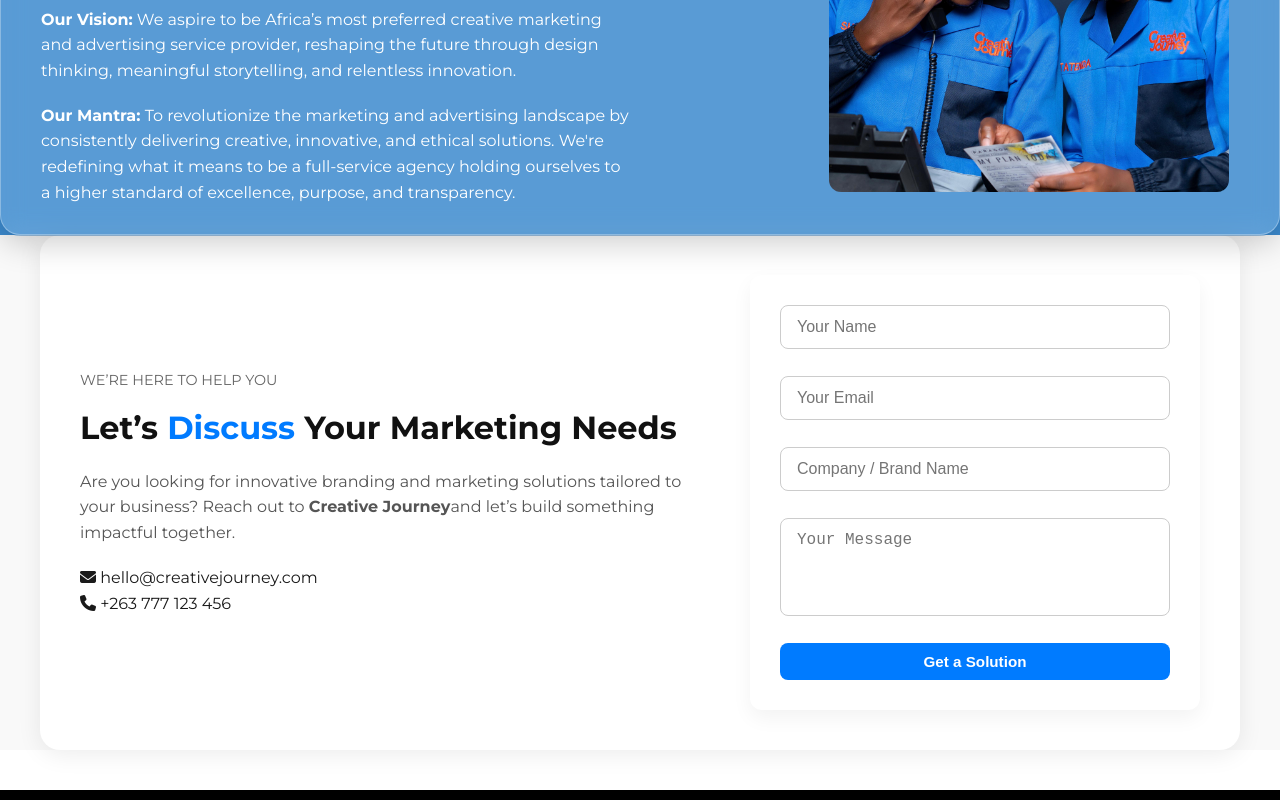
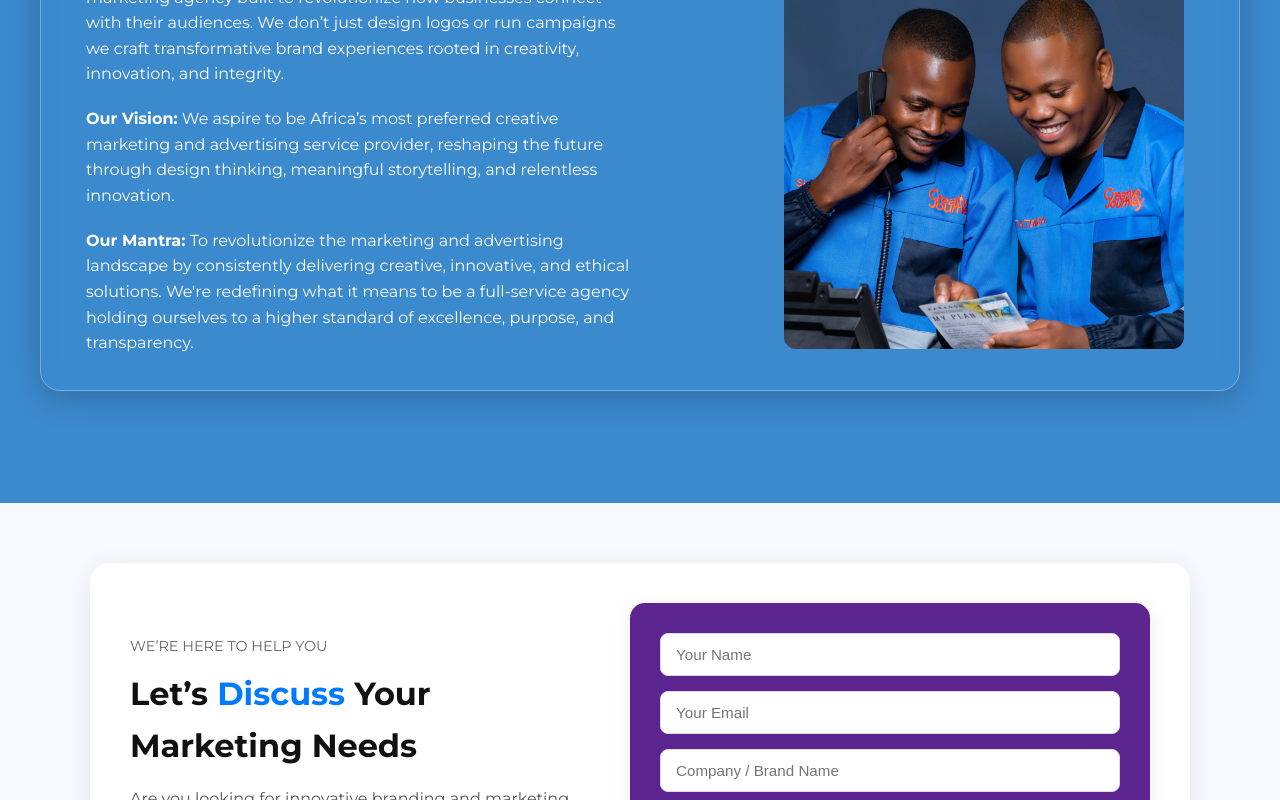
Before and after one commit to KudzaiNicholasTivatye/Creative-Journey, a React (Vite) app: page / in a window 1280 px wide. Shown: the part 2984-3784 px from the top of the page. Built offline with nearby package versions, Linux system fonts and the light colour scheme.

Commit message:
first commit

```diff
--- a/src/components/Contact.css
+++ b/src/components/Contact.css
@@ -238,7 +238,7 @@
 }
 
 .phone-image img {
-  width: 100%;
+  width: 85%;
   border-radius: 12px;
   object-fit: cover;
 }
@@ -247,7 +247,6 @@
 .footer {
   background-color: #000;
   color: #fff;
-  padding: 8rem 5rem;
   font-family: 'Segoe UI', sans-serif;
 
 }
@@ -263,6 +262,7 @@
 .footer-logo h2 {
   font-size: 1.8rem;
   margin-bottom: 0.5rem;
+    color: #fffcfc;
 }
 
 .footer-logo p {
@@ -286,7 +286,7 @@
 }
 
 .footer-column a {
-  color: #ccc;
+  color: #fffcfc;
   text-decoration: none;
   transition: color 0.3s ease;
 }
--- a/src/components/Contact.jsx
+++ b/src/components/Contact.jsx
@@ -11,7 +11,7 @@ const ContactUs = () => {
 
 
 
-    <section className="contact-section">
+    <section className="contact">
 
 <nav className="glass-navbar">
   <div className="glass-content">
--- a/src/components/Homepage.css
+++ b/src/components/Homepage.css
@@ -189,6 +189,7 @@ section h2 {
 /* ===== About Section ===== */
 #about{
    background-color: #3c8ace;
+     padding: 7rem 1rem;
 }
 
 #about p {
@@ -207,7 +208,7 @@ section h2 {
   align-items: flex-start;
   justify-content: space-between;
   gap: 0rem;
-  padding: 10px;
+  padding: 15px;
 }
 
 /* Text */
@@ -227,7 +228,7 @@ section h2 {
 
 .about-image img {
   max-width: 400px;
-  margin-top: 7px;
+  margin-top: 65px;
   border-radius: 12px;
   object-fit: cover;
   margin-right: 40px;
@@ -235,12 +236,17 @@ section h2 {
 
 /* Glassmorphism effect */
 .glass-card {
-  background: rgba(255, 255, 255, 0.15);
+
   border-radius: 20px;
   box-shadow: 0 8px 32px rgba(0, 0, 0, 0.2);
   backdrop-filter: blur(12px);
   -webkit-backdrop-filter: blur(12px);
   border: 1px solid rgba(255, 255, 255, 0.3);
+   max-width: 1200px;    /* Set your desired max width */
+  width: 100%;         /* Makes it responsive */
+  margin: 0 auto;   /* Set your desired max width */
+         /* Makes it responsive */
+  margin: 0 auto;
 }
 
 
@@ -523,21 +529,20 @@ section h2 {
 
 /* ===== Contact Section ===== */
 
-/* Contact Section */
-
+  /* Contact Section */
 .contact-section {
-
+  padding: 60px 20px;
   background: #f8f9fc;
+  display: flex;
   justify-content: center;
 }
 
 .contact-container {
-  margin-top: 100px;
   display: flex;
   justify-content: space-between;
   align-items: center;
-  max-width: 1000px;
-  width: 95%;
+  max-width: 1100px;
+  width: 100%;
   background: #fff;
   border-radius: 20px;
   padding: 40px;
@@ -585,14 +590,12 @@ section h2 {
 }
 
 /* Right Side (Form) */
-
 .contact-form {
-  flex: 0.9; /* shrink size */
-  max-width: 450px; /* fixed compact width */
-  background: #fff;
+  flex: 1;
+  background: #5b248e;
   border-radius: 15px;
-  box-shadow: 0 6px 25px rgba(0, 0, 0, 0.1);
-  padding: 0px 25px;  /* less padding inside */
+  box-shadow: 0 4px 20px rgba(0, 0, 0, 0.08);
+  padding: 30px;
 }
 
 .contact-form form {
@@ -602,27 +605,27 @@ section h2 {
 
 .contact-form input,
 .contact-form textarea {
-  margin-bottom: 12px;
-  padding: 10px 14px; /* smaller inputs */
+  margin-bottom: 15px;
+  padding: 12px 15px;
   border: 1px solid #ddd;
   border-radius: 8px;
-  font-size: 0.9rem;
+  font-size: 0.95rem;
   outline: none;
   transition: border 0.3s ease;
 }
 
-.contact-form textarea {
-  resize: none; /* keep clean look */
+.contact-form input:focus,
+.contact-form textarea:focus {
+  border-color: #007bff;
 }
 
 .contact-form button {
   background: #007bff;
   color: white;
-  padding: 10px;
+  padding: 12px;
   border: none;
   border-radius: 8px;
-  font-size: 0.95rem;
-  font-weight: 600;
+  font-size: 1rem;
   cursor: pointer;
   transition: background 0.3s ease;
 }
@@ -631,52 +634,7 @@ section h2 {
   background: #0056b3;
 }
 
-
-  .contact-form {
-    width: 100%;
-  }
-
-  .contact-section {
-
-  background-color: #f9f9f9;
-}
-
-.contact-container {
-  display: flex;
-  flex-wrap: wrap;
-  max-width: 1200px;
-  margin: 0 auto;
-  gap: 40px;
-  margin-bottom: 40px;
-}
-
-.contact-form {
-  flex: 1 1 500px;
-  background-color: #fff;
-  padding: 30px;
-  border-radius: 12px;
-  box-shadow: 0 8px 20px rgba(0, 0, 0, 0.05);
-}
-
-.contact-form h2 {
-  font-size: 2rem;
-  margin-bottom: 20px;
-}
-
-.contact-form form {
-  display: flex;
-  flex-direction: column;
-  gap: 15px;
-}
-
-.contact-form input,
-.contact-form textarea {
-  padding: 12px 16px;
-  border: 1px solid #ccc;
-  border-radius: 8px;
-  font-size: 1rem;
-}
-
+/* Responsive */
 
 
 
--- a/src/components/Services.css
+++ b/src/components/Services.css
@@ -125,39 +125,44 @@
   color: #ffffff;
 }
 
-.mission {
-  text-align: center;
-  margin: 40px 20px;
-}
 
-.mission h5 {
-  color: #9dcf00;
-  font-weight: bold;
-  text-transform: uppercase;
-  font-size: 2rem;
-   margin-top: -50px; /* Move the whole section up */
-}
-
-.mission h2 {
-  font-size: 1.5rem;
-  margin-top: 7px;
-}
-
-.mission .highlight {
-  background-color: #c6ff94;
-  padding: 0 6px;
-  border-radius: 4px;
-}
 
 /*services grid*/
 .services-section {
   padding: 60px 20px;
-   margin-top: -90px; /* Move the whole section up */
+  margin-top: -90px; /* Move the whole section up */
   display: flex;
-  justify-content: center;
-  background-color: #102336ff; /* Light background */
+  flex-direction: column; /* allow header + grid stacking */
+  align-items: center; /* center horizontally */
+  background-color: #102336ff; /* Dark background */
+  text-align: center;
 }
 
+/* Header section */
+.services-header {
+  max-width: 800px;
+  margin-bottom: 50px;
+}
+
+.services-header h5 {
+  text-align: center;
+  font-size: 28px;
+  text-transform: uppercase;
+  color: #e74c3c; /* Matches icon red */
+  margin-bottom: 12px;
+  font-weight: 600;
+  letter-spacing: 1px;
+  padding-top: 70px;
+}
+
+.services-header h2 {
+  font-size: 20px;
+  line-height: 1.4;
+  color: #ffffff;
+  margin: 0 auto;
+}
+
+/* Grid stays same */
 .services-grid {
   display: grid;
   grid-template-columns: repeat(3, 1fr);
--- a/src/components/Services.jsx
+++ b/src/components/Services.jsx
@@ -114,18 +114,15 @@ const services = [
           <p>Home &gt; Services</p>
         </section>
 
-        {/* Mission Statement */}
-        <section className="mission">
+      {/* Services + Mission Section */}
+<section className="services-section">
+  <div className="services-header">
     <h5>Our Services</h5>
     <h2>
       Our Mission Is To Make Your Business Better Through
       Technology & Creativity
     </h2>
-        </section>
-
-        {/* Services Grid */}
-
-        <section className="services-section">
+  </div>
 
   <div className="services-grid">
     {services.map((service, index) => (
@@ -210,7 +207,7 @@ const services = [
           <h5>Pricing Plan</h5>
           <h2>We Make IT Simple, Faster, And Less Expensive</h2>
           <p>
-            Donec venenatis nunc nec dui faucibus tempus. Fusce sed interdum dolor, non ultricies elit.
+          Flexible pricing designed to grow with your vision choose the plan that fits your journey
           </p>
 
           <div className="pricing-cards">
```
Lines whose indentation alone changed are shown as unchanged.
